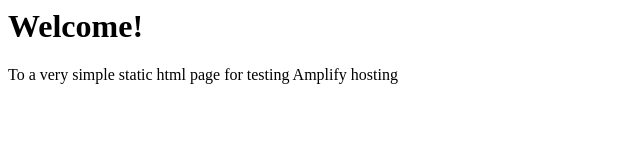
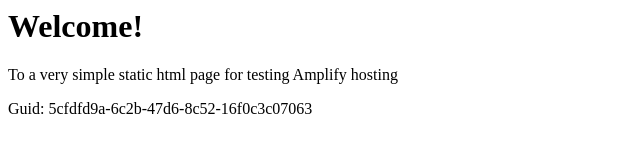
Before and after one commit to aws-aemilia-pdx/Github-PR-Commit-Integration-Test-DoNotTouch-GitH-MJCD6L4M-v1-preprod-us-west-2, a website: page src/index.html in a window 1280 px wide. Shown: the whole page, without its empty margins (0-640 px from the left). Drawn offline with Linux system fonts and the light colour scheme.

Commit message:
commit from integ tests

```diff
--- a/src/index.html
+++ b/src/index.html
@@ -1,3 +1,5 @@
+
+
 <html lang="en">
 
 <head>
@@ -10,6 +12,6 @@
 <body>
     <h1>Welcome!</h1>
     <p>To a very simple static html page for testing Amplify hosting</p>
-</body>
+    <p>Guid: 5cfdfd9a-6c2b-47d6-8c52-16f0c3c07063</p></body>
 
 </html>
```
